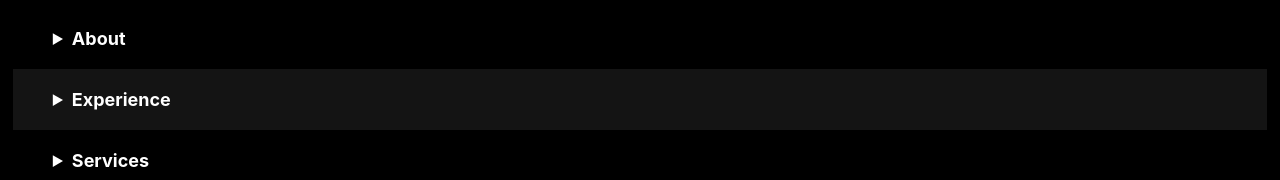
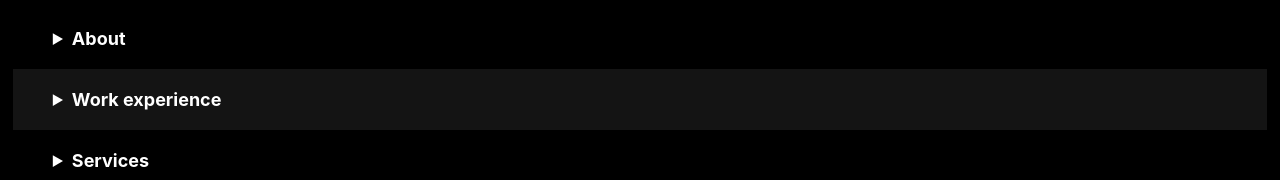
Before and after one commit to shhady/portfolio, a React (Create React App) app: page / in a window 1280 px wide. Shown: the part 445-625 px from the top of the page. Built offline with nearby package versions, Linux system fonts and the light colour scheme.

Commit message:
tech icons

```diff
--- a/src/App.js
+++ b/src/App.js
@@ -74,7 +74,7 @@ function App() {
 </details>
 <details  style={{ color:"white",backgroundColor: 'rgb(20, 20, 20)'}}>
     <summary  style={{fontWeight:"bold", fontSize:"18px", cursor:"pointer", color:"white", padding:"20px 20px 20px 40px",}}>
-    Experience
+    Work experience
     </summary>
       <div className="workExp">
       <div className="exp1">
```
